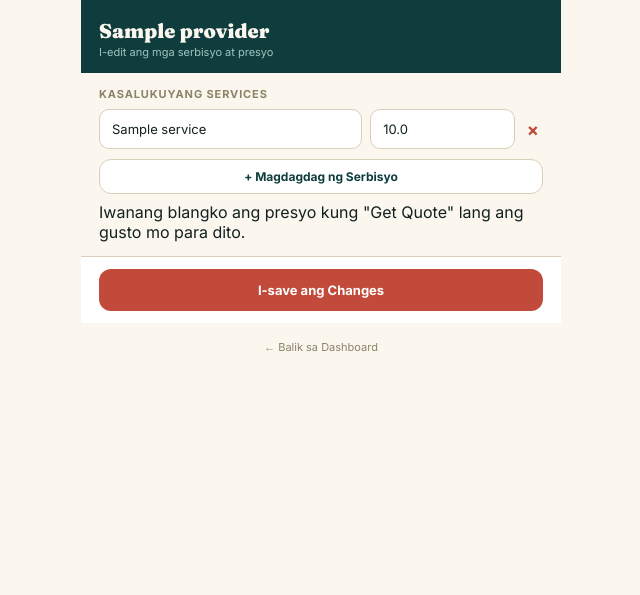
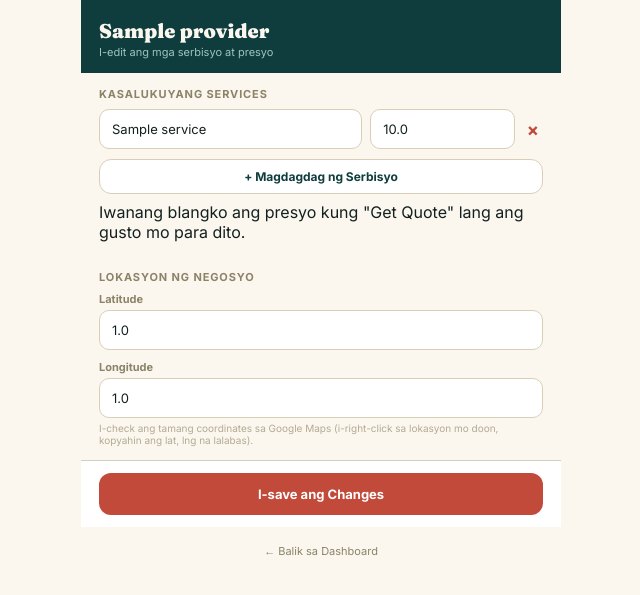
Before and after one commit to freddiejrbolbes-ai/pabook-app, a Flask app: template templates/provider_edit_services.html in a window 1280 px wide. Shown: the top 595 px of the page, without its empty margins (319-959 px from the left). Run offline with Flask 3, Linux system fonts and the light colour scheme; tables that the repository leaves empty hold one stand-in row (values such as "Sample post"); the template is opened without the code that fills it: values that come from a table or form of the project are taken from there, most other values are stand-ins (such as "Sample title", 1, 10 or a date in 2020).

Commit message:
Add location fields for latitude andAdd latitude/longitude fields to services edit form longitude
Added fields for business location coordinates including latitude and longitude inputs with hints for users.

```diff
--- a/templates/provider_edit_services.html
+++ b/templates/provider_edit_services.html
@@ -26,6 +26,17 @@
     <button type="button" id="addServiceBtn" class="btn btn-secondary" style="padding:9px 0;font-size:12px;">+ Magdagdag ng Serbisyo</button>
   </div>
   <div class="hint" style="margin:0 18px 14px;">Iwanang blangko ang presyo kung "Get Quote" lang ang gusto mo para dito.</div>
+
+  <div class="section-label">Lokasyon ng Negosyo</div>
+  <div class="field" style="margin:0 18px 10px;">
+    <label style="font-size:11px;color:#8B8368;display:block;margin-bottom:4px;">Latitude</label>
+    <input type="number" step="any" name="latitude" value="{{ provider.latitude }}" style="width:100%;">
+  </div>
+  <div class="field" style="margin:0 18px 14px;">
+    <label style="font-size:11px;color:#8B8368;display:block;margin-bottom:4px;">Longitude</label>
+    <input type="number" step="any" name="longitude" value="{{ provider.longitude }}" style="width:100%;">
+    <div class="hint" style="margin-top:4px;">I-check ang tamang coordinates sa Google Maps (i-right-click sa lokasyon mo doon, kopyahin ang lat, lng na lalabas).</div>
+  </div>
 
   <div class="cta-fixed">
     <button type="submit" class="btn btn-primary">I-save ang Changes</button>
```
